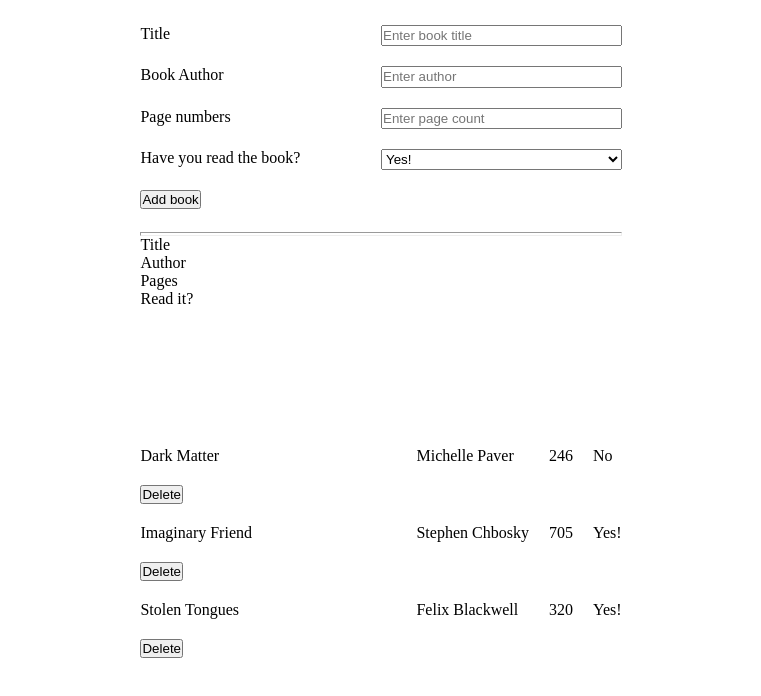
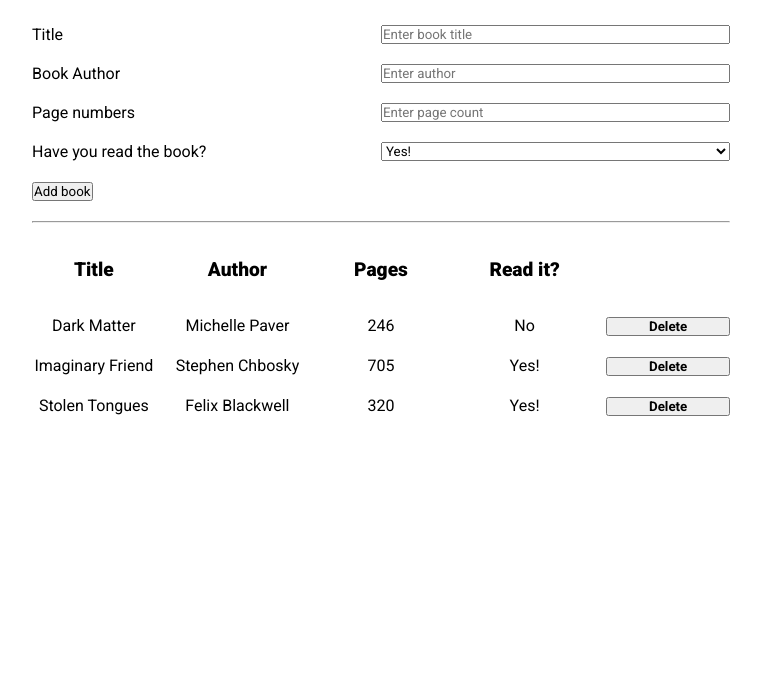
Before and after one commit to mypaxpax/VirtualLibrary, a plain HTML site: page index.html in a window 1280 px wide. Shown: the whole page, without its empty margins (259-1020 px from the left). Drawn offline with Linux system fonts and the light colour scheme.

Commit message:
Styling for delete button

```diff
--- a/styles/style.css
+++ b/styles/style.css
@@ -1,14 +1,17 @@
+@import url("https://fonts.googleapis.com/css2?family=Roboto:ital,wght@0,100;0,300;0,400;0,500;0,700;0,900;1,100;1,300;1,400;1,500;1,700;1,900&display=swap");
+
 * {
   margin: 0;
   padding: 0;
+  font-family: Roboto, sans-serif;
 }
 
 .container {
   display: grid;
   align-content: center;
   justify-content: center;
-  grid-template-rows: 1fr 1fr 1fr;
   padding: 25px;
+  gap: 35px;
 }
 
 #form {
@@ -23,9 +26,9 @@
 
 .book-listing {
   display: grid;
-  grid-template-columns: repeat(auto-fill, minmax(20vw, 1fr));
-  align-items: center;
+  grid-template-columns: 1fr 1fr 1fr 1fr 1fr;
   gap: 20px;
+  text-align: center;
 }
 
 .book-title-listing {
@@ -47,3 +50,20 @@
 .book-delete-listing {
   grid-column: 5;
 }
+
+.book-listing-header {
+  display: grid;
+  grid-template-columns: 1fr 1fr 1fr 1fr 1fr;
+  gap: 20px;
+  text-align: center;
+}
+
+.book-listing-header > p {
+  font-weight: 800;
+  font-size: 1.2em;
+}
+
+.removebtn {
+  font-weight: 600;
+  width: 100%;
+}
```
